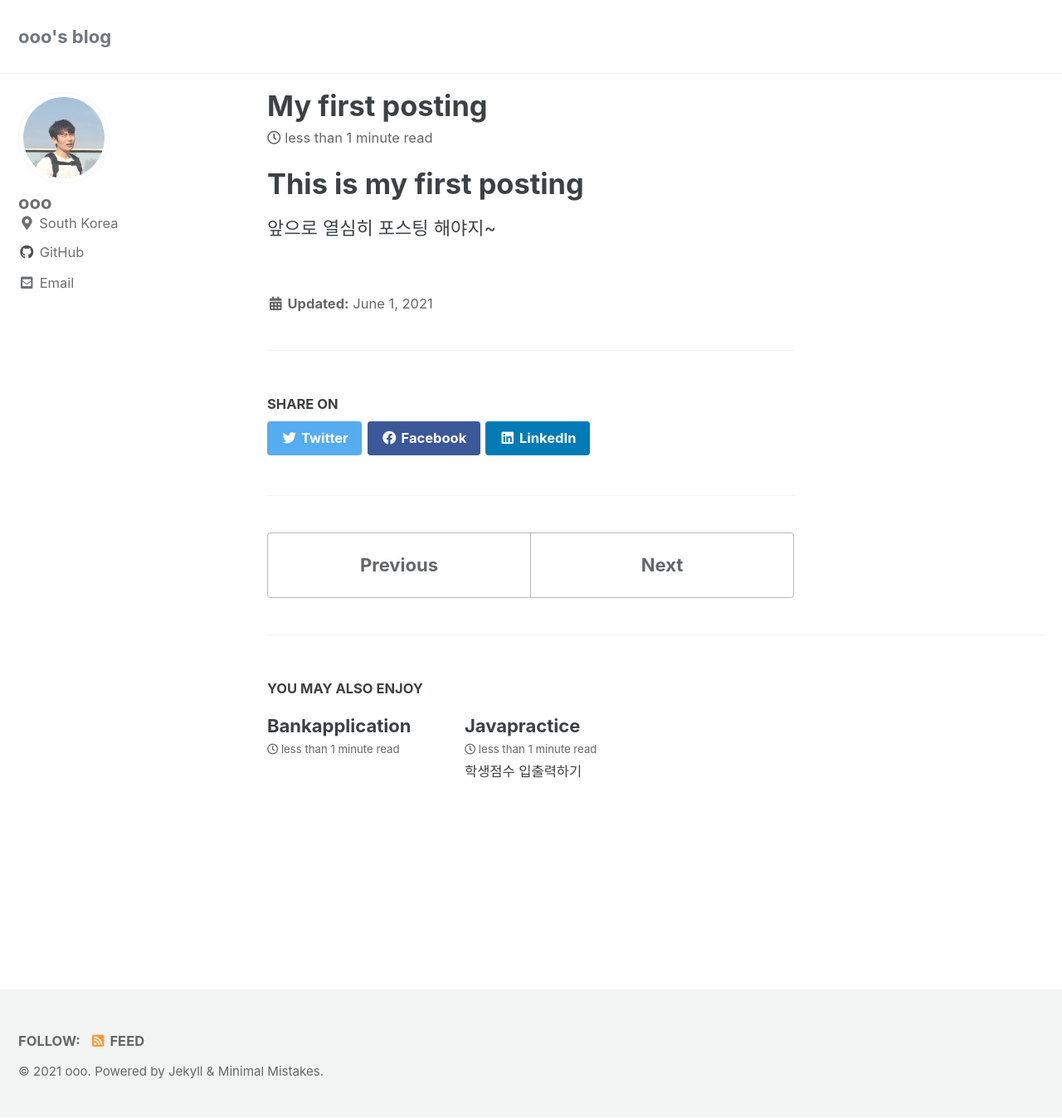
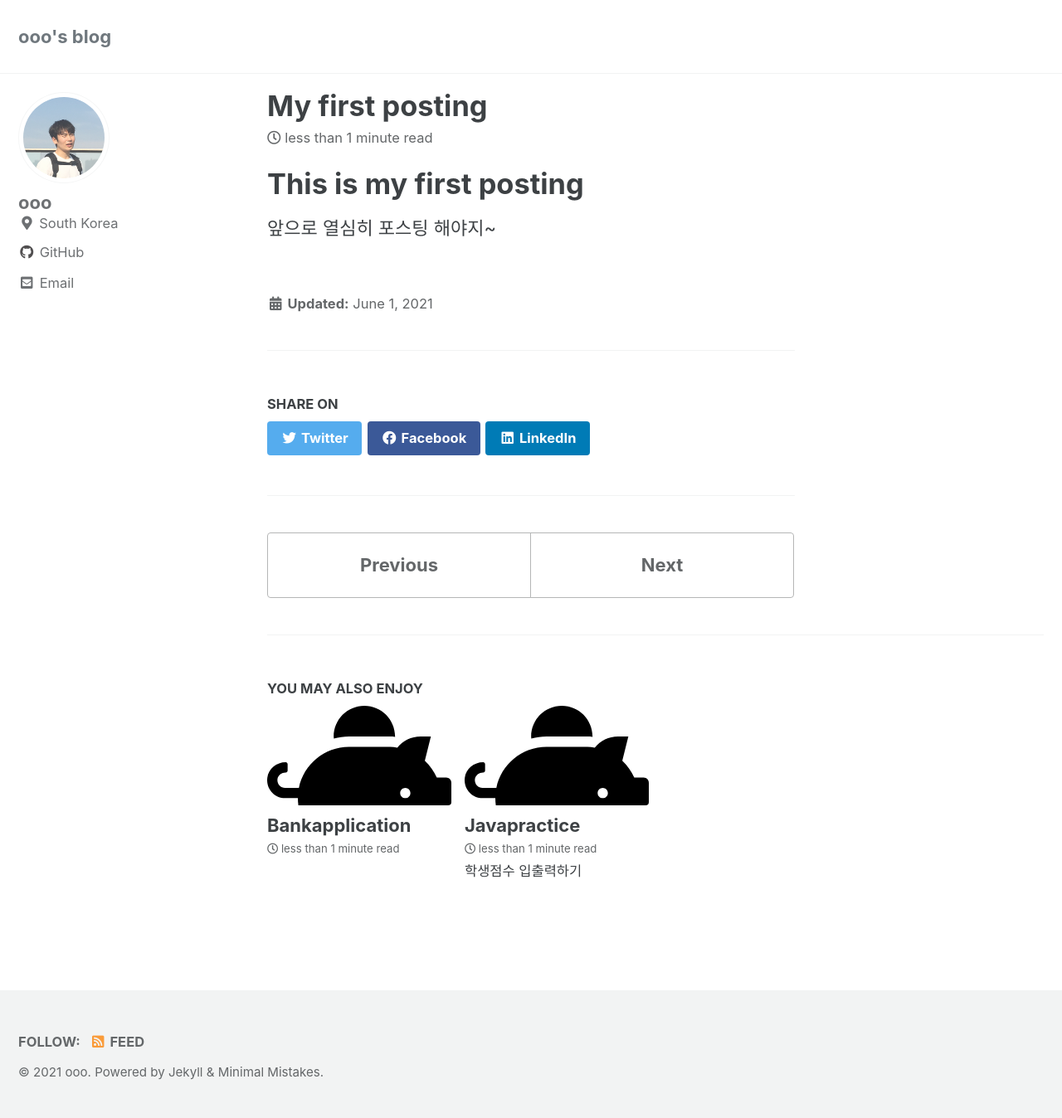
Before and after one commit to Youngyoon-1/Youngyoon-1.github.io, a Jekyll site: the page built from _posts/2021-06-01-first.md, in a window 1280 px wide and 1348 px high. Shown: the whole window at 83% size. Built offline with Jekyll 4.4.1, drawn with Linux system fonts in a browser that asks for light colours; cached includes are drawn as plain includes.

Commit message:
Update _config.yml

```diff
--- a/_config.yml
+++ b/_config.yml
@@ -24,7 +24,7 @@ description              : ""
 url                      : "https://Youngyoon-1.github.io/"
 baseurl                  : ""
 repository               : # GitHub username/repo-name e.g. "mmistakes/minimal-mistakes"
-teaser                   : # path of fallback teaser image, e.g. "/assets/images/500x300.png"
+teaser                   : "/assets/images/piggy-bank-solid.svg" # path of fallback teaser image, e.g. "/assets/images/500x300.png"
 logo                     : # path of logo image to display in the masthead, e.g. "/assets/images/88x88.png"
 masthead_title           : ""
 # breadcrumbs            : false # true, false (default)
```
